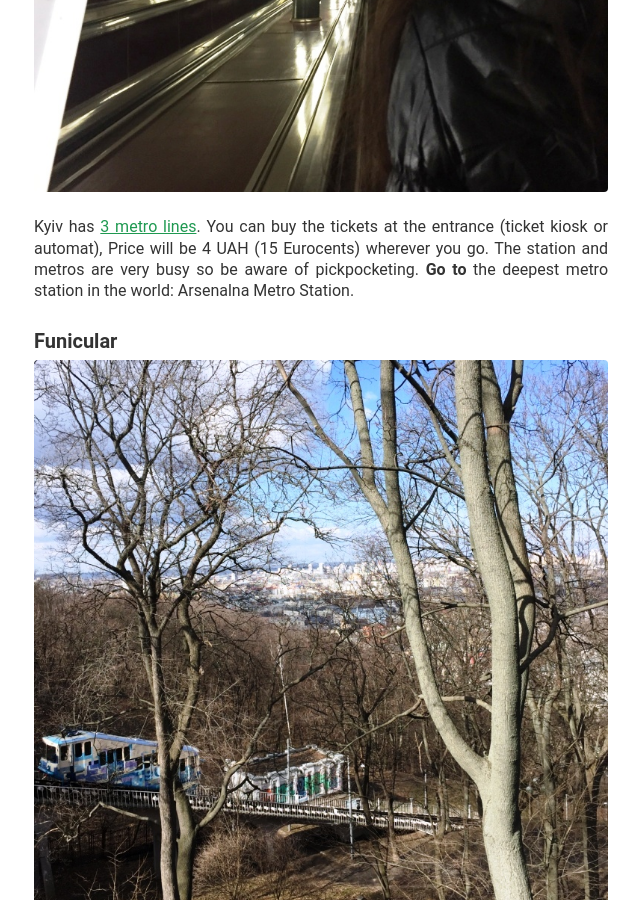
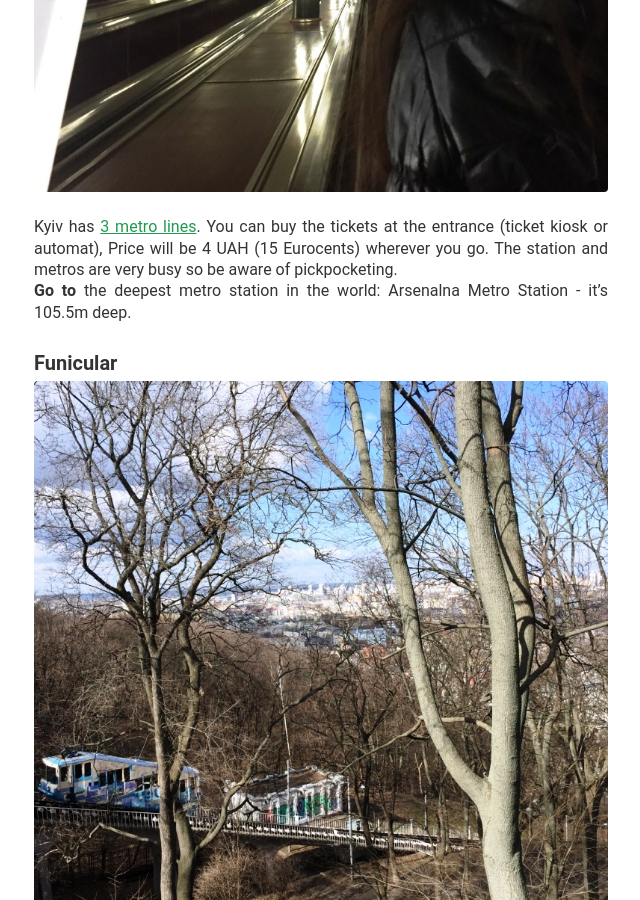
Before and after one commit to evafroehlich/website, a Jekyll site: the page built from _posts/2017-04-01-travel-kyiv-getting-there-and-around.md, in a window 1280 px wide and 900 px high, scrolled down 2478 px. Shown: the whole window, without its empty margins (319-959 px from the left). Built offline with Jekyll 4.4.1, drawn with Linux system fonts in a browser that asks for light colours; comment, search, counter and statistics services are not loaded.

Commit message:
minor change to blog post

```diff
--- a/_posts/2017-04-01-travel-kyiv-getting-there-and-around.md
+++ b/_posts/2017-04-01-travel-kyiv-getting-there-and-around.md
@@ -35,7 +35,8 @@ To cross some of the main streets you have to go underground. Once submerged you
 
 #### Metro
 ![Metro_Station_Kyiv](/img/20170331_metrostationkyiv.jpg "Metro Station")
-Kyiv has [3 metro lines](http://www.urbanrail.net/eu/ua/kiev/kyiv.htm). You can buy the tickets at the entrance (ticket kiosk or automat), Price will be 4 UAH (15 Eurocents) wherever you go. The station and metros are very busy so be aware of pickpocketing. **Go to** the deepest metro station in the world: Arsenalna Metro Station.
+Kyiv has [3 metro lines](http://www.urbanrail.net/eu/ua/kiev/kyiv.htm). You can buy the tickets at the entrance (ticket kiosk or automat), Price will be 4 UAH (15 Eurocents) wherever you go. The station and metros are very busy so be aware of pickpocketing.
+**Go to** the deepest metro station in the world: Arsenalna Metro Station - it's 105.5m deep.
 
 #### Funicular
 ![Funicular_Kyiv](/img/20170331_funicular.jpg "Funicular")
```
